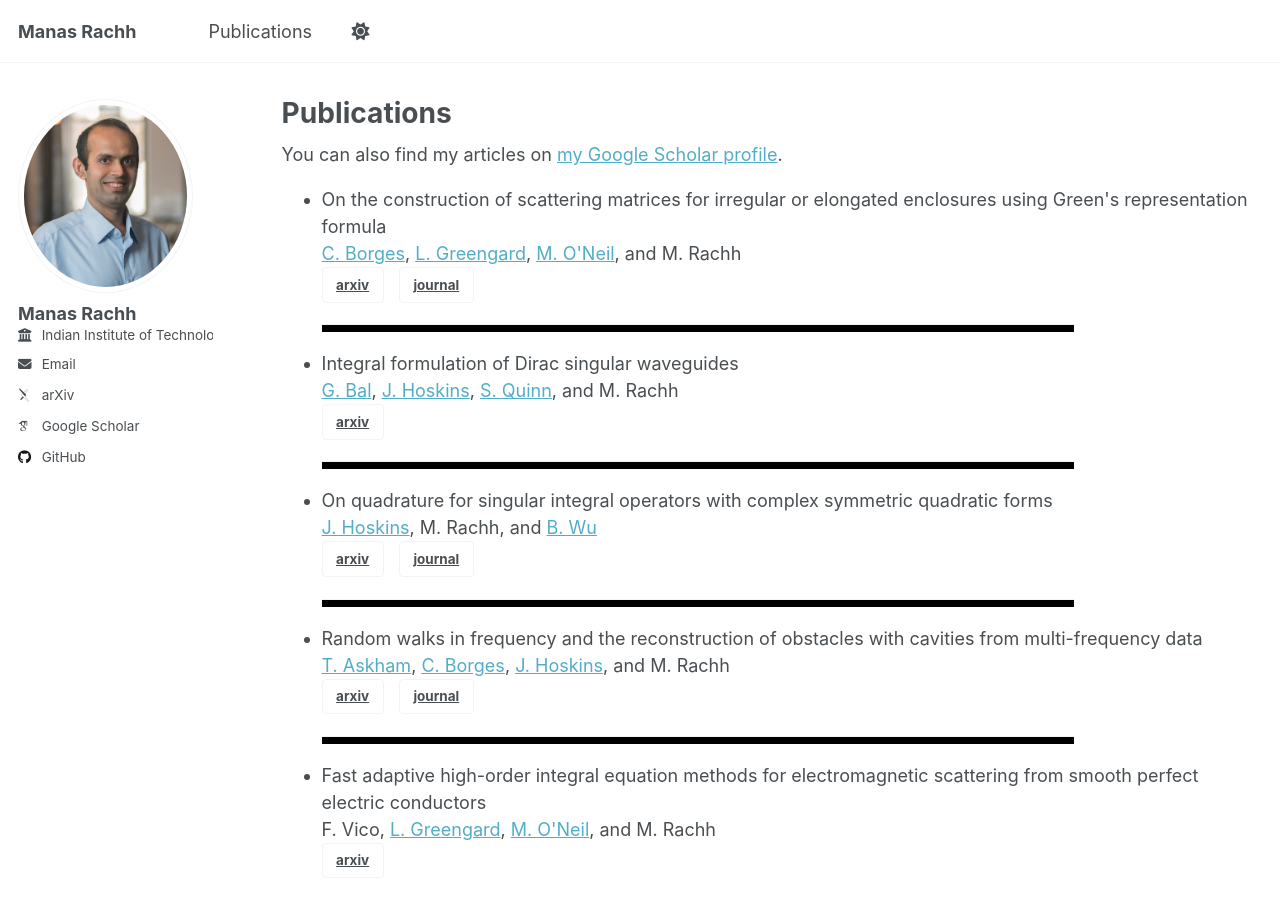
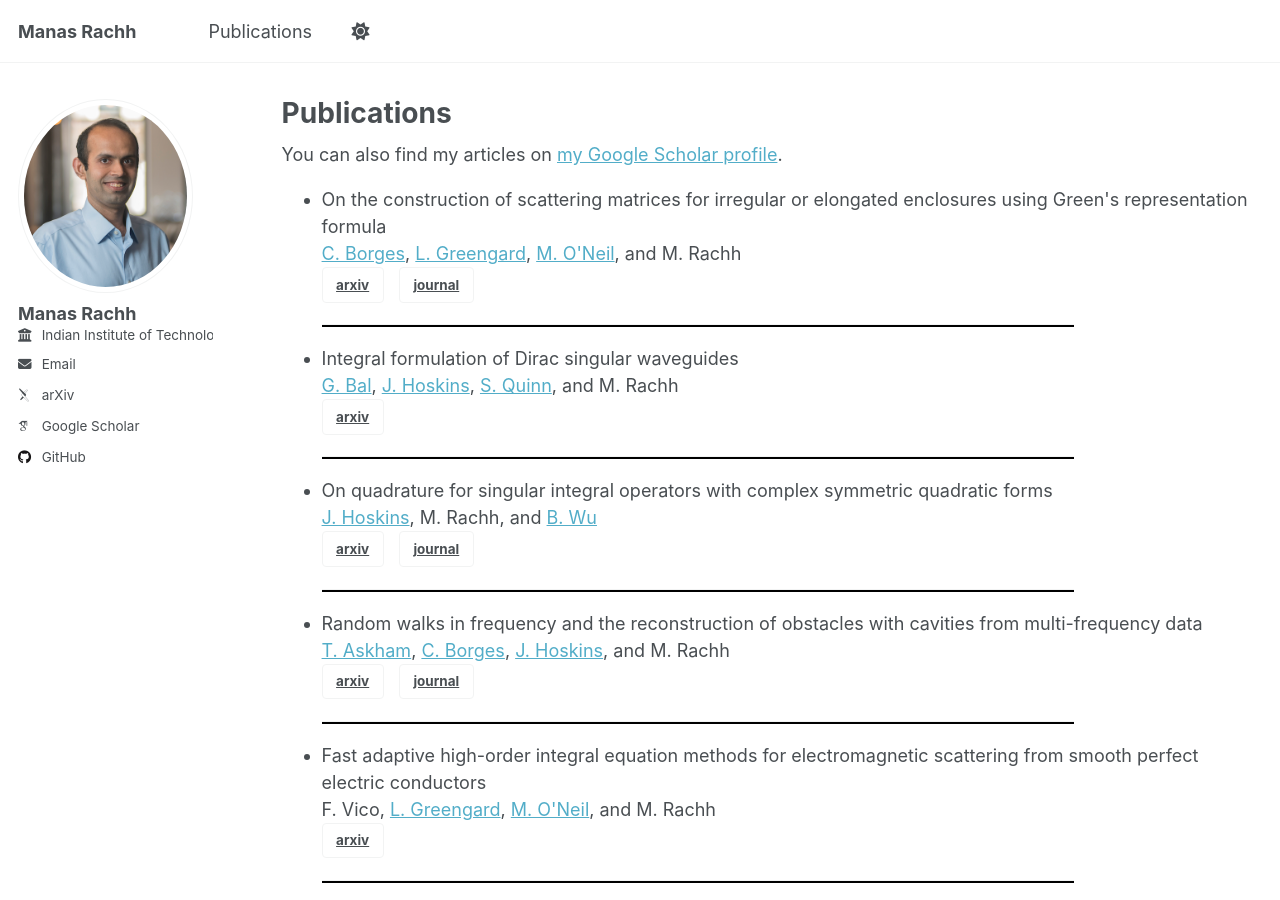
Before and after one commit to mrachh/mrachh.github.io, a Jekyll site: the page built from _pages/publications.html, in a window 1280 px wide and 900 px high. Built offline with Jekyll 4.4.1, drawn with Linux system fonts in a browser that asks for light colours; some web fonts are replaced; a script that is not in the unit is left out.

Commit message:
adding publications

```diff
--- a/_pages/publications.html
+++ b/_pages/publications.html
@@ -28,7 +28,7 @@ author_profile: true
     href=https://doi.org/10.1007/s10915-024-02727-7>journal</a>
     </div>
   </li>
-  <hr width="80%" size=10 color="black">
+  <hr width="80%" size=5 color="black">
 
   <li>
     Integral formulation of Dirac singular waveguides <br>
@@ -42,7 +42,7 @@ author_profile: true
     href=https://arxiv.org/abs/2312.16701>arxiv</a>
     </div>
   </li>
-  <hr width="80%" size=10 color="black">
+  <hr width="80%" size=5 color="black">
 
   <li>
     On quadrature for singular integral operators with complex
@@ -58,7 +58,7 @@ author_profile: true
     href=https://doi.org/10.1016/j.acha.2024.101721>journal</a>
     </div>
   </li>
-  <hr width="80%" size=10 color="black">
+  <hr width="80%" size=5 color="black">
 
   <li>
     Random walks in frequency and the reconstruction of obstacles
@@ -75,7 +75,7 @@ author_profile: true
     href=https://doi.org/10.1007/s10915-023-02406-z>journal</a>
     </div>
   </li>
-  <hr width="80%" size=10 color="black">
+  <hr width="80%" size=5 color="black">
 
   <li>
     Fast adaptive high-order integral equation methods for
@@ -91,7 +91,7 @@ author_profile: true
     &nbsp;
     </div>
   </li>
-  <hr width="80%" size=10 color="black">
+  <hr width="80%" size=5 color="black">
 
 
   <li>
@@ -108,7 +108,7 @@ author_profile: true
     href=https://doi.org/10.1088/1361-6420/acb2ec>journal</a>
     </div>
   </li>
-  <hr width="80%" size=10 color="black">
+  <hr width="80%" size=5 color="black">
 
   <li>
     A new version of the adaptive fast Gauss transform for discrete
@@ -126,7 +126,7 @@ author_profile: true
     href=https://doi.org/10.1137/23M1572453>journal</a>
     </div>
   </li>
-  <hr width="80%" size=10 color="black">
+  <hr width="80%" size=5 color="black">
 
 
   <li>
@@ -144,7 +144,7 @@ author_profile: true
     href=https://doi.org/10.1002/cpa.22227>journal</a>
     </div>
   </li>
-  <hr width="80%" size=10 color="black">
+  <hr width="80%" size=5 color="black">
 
 
   <li>
@@ -161,7 +161,7 @@ author_profile: true
     href=https://doi.org/10.1007/s10915-023-02336-w>journal</a>
     </div>
   </li>
-  <hr width="80%" size=10 color="black">
+  <hr width="80%" size=5 color="black">
 
 
   <li>
@@ -181,7 +181,7 @@ author_profile: true
     href=https://doi.org/10.1016/j.jcp.2023.112341>journal</a>
     </div>
   </li>
-  <hr width="80%" size=10 color="black">
+  <hr width="80%" size=5 color="black">
 
   <li>
     On the robustness of inverse scattering for penetrable, homogeneous
@@ -199,7 +199,7 @@ author_profile: true
     href=https://doi.org/10.1088/1361-6420/acb2ec>journal</a>
     </div>
   </li>
-  <hr width="80%" size=10 color="black">
+  <hr width="80%" size=5 color="black">
 
   <li>
     Equispaced Fourier representations for efficient Gaussian process
@@ -216,7 +216,7 @@ author_profile: true
     href=https://doi.org/10.1137/23M1565310>journal</a>
     </div>
   </li>
-  <hr width="80%" size=10 color="black">
+  <hr width="80%" size=5 color="black">
 
   <li>
     Quantum electrodynamics of chiral waveguide arrays <br>
@@ -233,7 +233,7 @@ author_profile: true
     href=https://doi.org/10.1364/OL.477807>journal</a>
     </div>
   </li>
-  <hr width="80%" size=10 color="black">
+  <hr width="80%" size=5 color="black">
 
   <li>
     FMM-LU: A fast direct solver for multiscale boundary integral equations in
@@ -250,7 +250,7 @@ author_profile: true
     href=https://doi.org/10.1137/22M1514040>journal</a>
     </div>
   </li>
-  <hr width="80%" size=10 color="black">
+  <hr width="80%" size=5 color="black">
 
   <li>
     Analysis of single-excitation
@@ -265,7 +265,7 @@ author_profile: true
     href=https://arxiv.org/abs/2110.07049>arxiv</a>
     </div>
   </li>
-  <hr width="80%" size=10 color="black">
+  <hr width="80%" size=5 color="black">
   <li>
     A fast, high-order numerical method for the simulation of single-excitation
     states in quantum optics <br>
@@ -283,7 +283,7 @@ author_profile: true
     href=https://doi.org/10.1016/j.jcp.2022.111723>journal</a>
     </div>
   </li>
-  <hr width="80%" size=10 color="black">
+  <hr width="80%" size=5 color="black">
   <li>
     Debye source representations for type-I superconductors, I <br>
     <a href=https://www.math.upenn.edu/~cle/>C. Epstein</a>,
@@ -299,7 +299,7 @@ author_profile: true
     href=https://doi.org/10.1016/j.jcp.2021.110892>journal</a>
     </div>
   </li>
-  <hr width="80%" size=10 color="black">
+  <hr width="80%" size=5 color="black">
 
   <li>
     Multifrequency inverse obstacle scattering with unknown impedance boundary
@@ -314,7 +314,7 @@ author_profile: true
     href=https://doi.org/10.1007/s10444-021-09915-1>journal</a>
     </div>
   </li>
-  <hr width="80%" size=10 color="black">
+  <hr width="80%" size=5 color="black">
 
   <li>
     Fast multipole methods for evaluation of layer potentials
@@ -330,7 +330,7 @@ author_profile: true
     href=https://doi.org/10.1016/j.jcpx.2021.100092>journal</a>
     </div>
   </li>
-  <hr width="80%" size=10 color="black">
+  <hr width="80%" size=5 color="black">
 
   <li>
     Recovering missing data in coherent diffraction imaging <br>
@@ -348,7 +348,7 @@ author_profile: true
     href=https://doi.org/10.1137/20M134767X>journal</a>
     </div>
   </li>
-  <hr width="80%" size=10 color="black">
+  <hr width="80%" size=5 color="black">
   <li>
     On the discretization of Laplace's equation with Neumann boundary
     conditions on polygonal domains <br>
@@ -362,7 +362,7 @@ author_profile: true
     href=https://doi.org/10.1016/j.jcpx.2020.100072>journal</a>
     </div>
   </li>
-  <hr width="80%" size=10 color="black">
+  <hr width="80%" size=5 color="black">
   <li>
     A fast boundary integral method for high-order multiscale mesh
     generation <br>
@@ -378,7 +378,7 @@ author_profile: true
     href=https://doi.org/10.1137/19m1290450>journal</a>
     </div>
   </li>
-  <hr width="80%" size=10 color="black">
+  <hr width="80%" size=5 color="black">
   <li>
     On the solution of Laplace's equation in the vicinity of
     triple-junctions <br>
@@ -392,7 +392,7 @@ author_profile: true
     href=https://doi.org/10.2140/paa.2020.2.447>journal</a>
     </div>
   </li>
-  <hr width="80%" size=10 color="black">
+  <hr width="80%" size=5 color="black">
   <li>
     A boundary integral equation approach to computing eigenvalues
     of the Stokes operator <br>
@@ -406,7 +406,7 @@ author_profile: true
     href=https://doi.org/10.1007/s10444-020-09774-2>journal</a>
     </div>
   </li>
-  <hr width="80%" size=10 color="black">
+  <hr width="80%" size=5 color="black">
   <li>
     Fast interpolation-based t-SNE for improved visualization of
     single-cell RNA-seq data<br>
@@ -424,7 +424,7 @@ author_profile: true
     href=https://doi.org/10.1038/s41592-018-0308-4>journal</a>
     </div>
   </li>
-  <hr width="80%" size=10 color="black">
+  <hr width="80%" size=5 color="black">
   <li>
     On the solution of Stokes equation on regions with corners <br>
     M. Rachh, and K. Serkh, <i>Comm. Pure Appl. Math.</i> 73.11: 2295-2369, 2020<br>
@@ -436,7 +436,7 @@ author_profile: true
     href=https://doi.org/10.1002/cpa.21937>journal</a>
     </div>
   </li>
-  <hr width="80%" size=10 color="black">
+  <hr width="80%" size=5 color="black">
   <li>
     A fluctuating boundary integral method for Brownian suspensions<br>
     <a href=http://www.cims.nyu.edu/~billbao/>Y. Bao</a>,
@@ -453,7 +453,7 @@ author_profile: true
     href=https://doi.org/10.1016/j.jcp.2018.08.021>journal</a>
     </div>
   </li>
-  <hr width="80%" size=10 color="black">
+  <hr width="80%" size=5 color="black">
   <li>
     Integral equation formulation of the biharmonic Dirichlet problem <br>
     M. Rachh, and
@@ -467,7 +467,7 @@ author_profile: true
     href=https://doi.org/10.1007/s10915-017-0559-8>journal</a>
     </div>
   </li>
-  <hr width="80%" size=10 color="black">
+  <hr width="80%" size=5 color="black">
   <li>
     Optimal Jittered Sampling for two points in the unit square <br>
     <a href=http://pub.ist.ac.at/~pausinger/>F. Pausinger</a>,
@@ -482,7 +482,7 @@ author_profile: true
     href=https://doi.org/10.1016/j.spl.2017.09.010>journal</a>
     </div>
   </li>
-  <hr width="80%" size=10 color="black">
+  <hr width="80%" size=5 color="black">
   <li>
     On the diffusion geometry of Graph Laplacians and applications <br>
     <a href=http://users.math.yale.edu/users/xc289/>X. Cheng</a>,
@@ -497,7 +497,7 @@ author_profile: true
     href=https://doi.org/10.1016/j.acha.2018.04.001>journal</a>
     </div>
   </li>
-  <hr width="80%" size=10 color="black">
+  <hr width="80%" size=5 color="black">
   <li>
     On the location of maxima of solutions of Schr&#246;dinger's equation<br>
     M. Rachh,
@@ -511,7 +511,7 @@ author_profile: true
     href=https://doi.org/10.1002/cpa.21753>journal</a>
     </div>
   </li>
-  <hr width="80%" size=10 color="black">
+  <hr width="80%" size=5 color="black">
   <li>
     An efficient high order method for dislocation climb in two
     dimensions <br>
@@ -524,7 +524,7 @@ author_profile: true
     href=https://doi.org/10.1137/16m1081920>journal</a>
     </div>
   </li>
-  <hr width="80%" size=10 color="black">
+  <hr width="80%" size=5 color="black">
   <li>
     An integral equation formulation for rigid bodies in Stokes flow
     in three dimensions <br>
@@ -541,7 +541,7 @@ author_profile: true
     href=https://doi.org/10.1016/j.jcp.2016.12.018>journal</a>
     </div>
   </li>
-  <hr width="80%" size=10 color="black">
+  <hr width="80%" size=5 color="black">
   <li>
     A coarse-grained computational model of the nuclear pore complex
     predicts Phe-Gly nucleoporin dynamics <br>
@@ -555,7 +555,7 @@ author_profile: true
     href=https://doi.org/10.1085/jgp.201711769>journal</a>
     </div>
   </li>
-  <hr width="80%" size=10 color="black">
+  <hr width="80%" size=5 color="black">
   <li>
     Fast algorithms for Quadrature by Expansion I:
     Globally valid expansions<br>
@@ -571,7 +571,7 @@ author_profile: true
     href=https://doi.org/10.1016/j.jcp.2017.04.062>journal</a>
     </div>
   </li>
-  <hr width="80%" size=10 color="black">
+  <hr width="80%" size=5 color="black">
   <li>
     Accurate derivative evaluation for any Grad-Shafranov solver<br>
     <a href=http://cims.nyu.edu/~lfr224/>L. Ricketson</a>,
@@ -587,7 +587,7 @@ author_profile: true
     href=https://doi.org/10.1016/j.jcp.2015.11.015>journal</a>
     </div>
   </li>
-  <hr width="80%" size=10 color="black">
+  <hr width="80%" size=5 color="black">
   <li>
     Integral equation methods for elastance and mobility
     problems in two dimensions<br>
@@ -602,6 +602,6 @@ author_profile: true
     href=https://doi.org/10.1137/15m103251x>journal</a>
     </div>
   </li>
-  <hr width="80%" size=10 color="black">
+  <hr width="80%" size=5 color="black">
 
 </ul>
```
